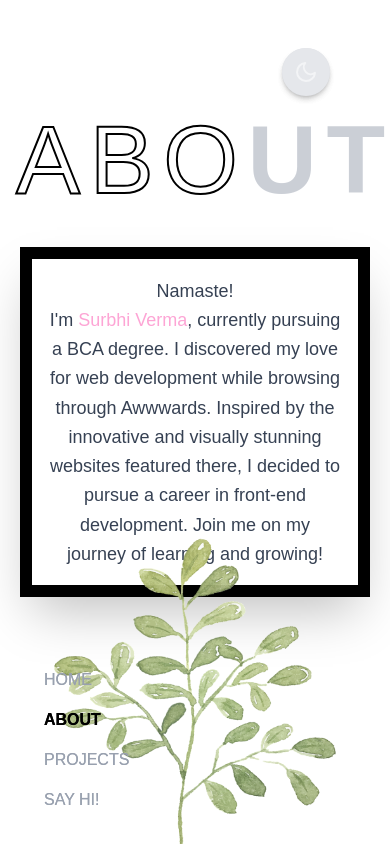
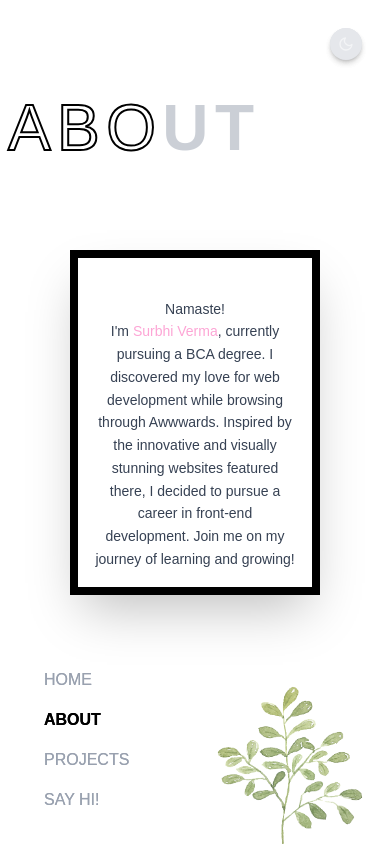
Before and after one commit to YuiSurbhi/My-Portfolio, a React (Vite) app: page /about in a window 390 px wide. Built offline with nearby package versions, Linux system fonts and the light colour scheme.

Commit message:
edit files

```diff
--- a/package.json
+++ b/package.json
@@ -11,6 +11,7 @@
   },
   "dependencies": {
     "@tailwindcss/vite": "^4.0.0",
+    "framer-motion": "^12.4.7",
     "react": "^18.3.1",
     "react-dom": "^18.3.1",
     "react-icons": "^5.5.0",
--- a/src/component/About.jsx
+++ b/src/component/About.jsx
@@ -6,27 +6,26 @@ const About = () => {
   return (
     <div id="about" className="relative min-h-screen bg-white">
       {/* Navbar and Theme Toggle */}
-      <header className="absolute top-0 left-0 w-full flex justify-between p-6">
+      <header className="absolute top-0 left-0 w-full flex justify-between p-4 md:p-6">
         <Navbar />
         <ThemeToggle />
       </header>
 
       {/* About Section */}
-      <section className="relative flex flex-col items-center justify-center min-h-screen px-6">
+      <section className="relative flex flex-col items-center justify-center min-h-screen px-4 md:px-6">
         {/* Big About Text */}
-        <h1 className="absolute top-22 left-4 md:left-44 flex items-center font-extrabold uppercase z-20">
-          <span className="text-black text-[6rem] md:text-[8rem] tracking-widest font-medium stroke-2 stroke-black text-transparent outline-text">
+        <h1 className="absolute top-20 left-2 md:left-44 flex items-center font-extrabold uppercase z-20">
+          <span className="text-black text-[4rem] md:text-[8rem] tracking-widest font-medium stroke-2 stroke-black text-transparent outline-text">
             ABO
           </span>
-          <span className="text-gray-400 opacity-50 text-[6rem] md:text-[8rem] tracking-widest">
+          <span className="text-gray-400 opacity-50 text-[4rem] md:text-[8rem] tracking-widest">
             UT
           </span>
         </h1>
 
-
         {/* Square Border Box */}
-        <div className="relative border-[12px] border-black w-[350px] h-[350px] md:w-[500px] md:h-[450px] bg-white shadow-2xl flex flex-col justify-end md:left-20 z-10 p-4 pt-20">
-          <p className="text-gray-700 leading-relaxed text-lg text-center">
+        <div className="relative border-[8px] md:border-[12px] border-black w-[250px] h-auto md:w-[500px] md:h-[450px] bg-white shadow-2xl flex flex-col justify-end md:left-20 z-10 p-4 pt-10 md:pt-20">
+          <p className="text-gray-700 leading-relaxed text-sm md:text-lg text-center">
             Namaste! <br />
             I'm <span className="text-pink-300 font-medium">Surbhi Verma</span>, currently pursuing a BCA degree.
             I discovered my love for web development while browsing through Awwwards.
@@ -35,12 +34,11 @@ const About = () => {
           </p>
         </div>
 
-
         {/* Decorative Plant Image */}
         <img
           src="/img/leaves.png"
           alt="Decorative Plant"
-          className="absolute bottom-0 right-0 w-[400px] md:w-[500px] opacity-95 z-30"
+          className="absolute bottom-0 right-0 w-[200px] md:w-[500px] opacity-95 z-30"
         />
       </section>
     </div>
--- a/src/component/Contact.jsx
+++ b/src/component/Contact.jsx
@@ -11,7 +11,6 @@ const Contact = () => {
       <div className='w-1/4 p-6 flex flex-col items-center justify-end relative'>
         {/* Flower Image Above */}
         <img src="/img/flowers.png" alt="Flower" className="w-80 mb-[-1rem] ml-[12rem] z-20" />
-
         {/* "Say hi!" Text Design */}
         <h1 className="text-9xl font-extrabold relative leading-none mt-0 top-[-1rem] left-40 z-10">
           <span className='outline-text'>Say</span>
@@ -20,7 +19,7 @@ const Contact = () => {
       </div>
 
       {/* Contact Form */}
-      <div className='flex-1 p-12 relative'>
+      <div className='flex-1 p-12 relative '>
         <div className='border-l-8 border-black h-132 absolute left-20 top-30'></div>
         <div className='border-t-8 border-black w-4/4 absolute top-30 left-20'></div>
         <form className="space-y-6 max-w-md mx-auto mt-35 ml-25">
--- a/src/component/Home.jsx
+++ b/src/component/Home.jsx
@@ -14,13 +14,13 @@ const Home = () => {
         className="min-h-screen bg-cover bg-center flex items-center justify-center relative"
         style={{ backgroundImage: "url('/img/Home-page.png')" }}
       >
-        {/* Add a semi-transparent overlay */}
+        {/* Adding a semi-transparent overlay */}
         <div className="absolute inset-0 bg-opacity-70"></div>
 
         {/* Content */}
-        <div className="relative z-10 leading-tight">
+        <div className="relative z-10 leading-tight ">
           <p className="text-gray-500 text-lg mb-4">Namaste! I am Surbhi Verma</p>
-          <h1 className="text-black text-9xl font-semibold">
+          <h1 className="text-black text-[clamp(3rem,10vw,8rem)] leading-none font-semibold">
             FRONT-
             <span
               className="text-transparent italic"
@@ -32,7 +32,7 @@ const Home = () => {
               END
             </span>
           </h1>
-          <h1 className="text-black text-9xl font-semibold">DEVELOPER</h1>
+          <h1 className="text-black text-[clamp(3rem,10vw,8rem)] leading-none font-semibold">DEVELOPER</h1>
         </div>
       </div>
     </div>
--- a/src/component/Projects.jsx
+++ b/src/component/Projects.jsx
@@ -9,9 +9,9 @@ const Projects = () => {
       className="min-h-screen bg-white flex">
 
       {/* Main Content */}
-      <div className="flex-1 p-12 left-10 relative">
+      <div className="flex-1 p-12  left-3 md:left-10 relative">
         {/* Heading */}
-        <h1 className="text-[4rem] md:text-[8rem] font-extrabold uppercase tracking-widest relative inline-block z-10">
+        <h1 className="text-[4rem] md:text-[8rem] font-extrabold uppercase tracking-widest relative inline-block z-10 text-left mr-5">
           <span className="text-transparent stroke-2 stroke-black outline-text">PROJECTS</span>
           <div className="absolute bottom-8 left-0 w-full h-10 bg-indigo-100 rounded-xl -z-10"></div>
         </h1>
@@ -57,7 +57,7 @@ const Projects = () => {
         <img
           src="/img/blue-flower.png"
           alt="Decorative Flower"
-          className="absolute bottom-0 right-40 w-[350px] md:w-[380px] z-20"
+          className="absolute bottom-0 right-5 w-[150px] md:w-[380px] z-20"
         />
       </div>
     </div>
--- a/src/component/ThemeToggle.jsx
+++ b/src/component/ThemeToggle.jsx
@@ -14,15 +14,15 @@ const ThemeToggle = () => {
   }, [isDarkMode]);
 
   return (
-    <div className="absolute top-12 right-15 z-55">
+    <div className="absolute top-7 right-7 sm:top-12 sm:right-15 z-55">
       <button
         onClick={() => setIsDarkMode(!isDarkMode)} // Toggle between dark and light modes
-        className="p-3 rounded-full bg-gray-200 dark:bg-gray-800 shadow-md focus:outline-none"
+        className="p-2 sm:p-3 rounded-full bg-gray-200 dark:bg-gray-800 shadow-md focus:outline-none"
       >
         {isDarkMode ? (
-          <FiSun className="w-6 h-6 text-yellow-500" />
+          <FiSun className="w-4 h-4 sm:w-6 sm:h-6 text-yellow-500" />
         ) : (
-          <FiMoon className="w-6 h-6 text-gray-100" />
+          <FiMoon className="w-4 h-4 sm:w-6 sm:h-6 text-gray-100" />
         )}
       </button>
     </div>
```
Also changed, not shown: 1 other file (tests, documents, lock files or other folders). Lines whose indentation alone changed are shown as unchanged.
